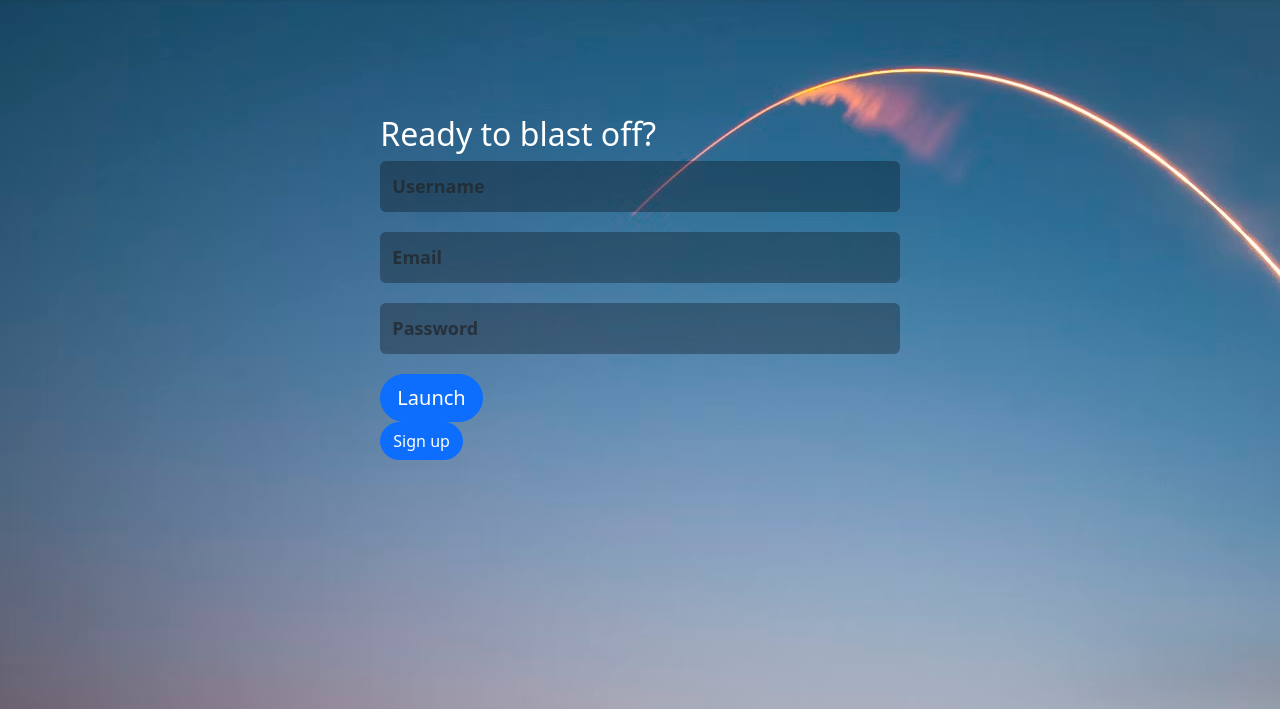
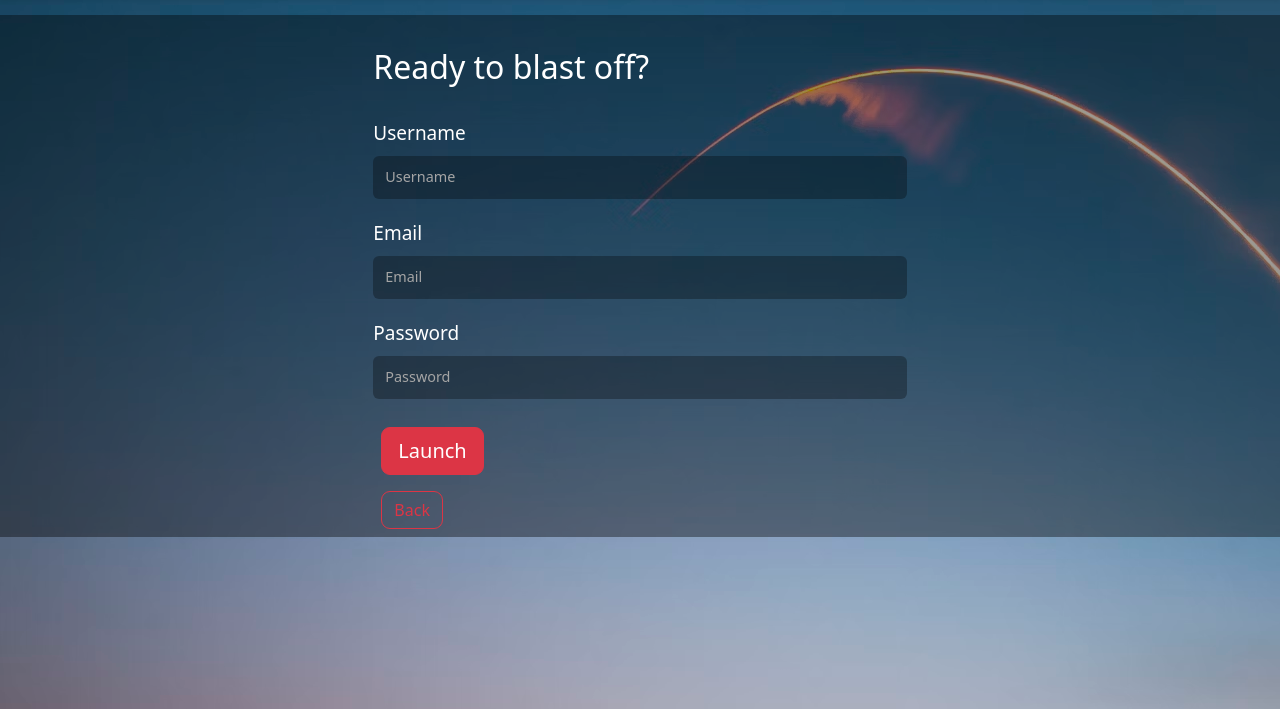
Before and after one commit to jonjones320/Capstone-1, a Flask app: page /login in a window 1280 px wide. Shown: the part 91-800 px from the top of the page. Run offline with Flask 3, Linux system fonts and the light colour scheme; some libraries are stand-ins or nearby versions.

Commit message:
Fixed the layout of the login/register pages. Updated the 'register new user' validation to use Flask's organic validation, WTForms form validation, and SQLAlchemy's uniqueness validation.

```diff
--- a/forms.py
+++ b/forms.py
@@ -34,11 +34,9 @@ class RegisterUserForm(FlaskForm):
         password = PasswordField(
             'Password', validators=[DataRequired(), Length(min=6)])
         confirmPassword = PasswordField(
-            'Confirm Password', validators=[DataRequired(), EqualTo("password", message="Passwords do not match.")])
+            'Confirm Password', validators=[DataRequired(),
+            EqualTo("password", message="Passwords do not match.")])
 
-    # VS Code provided validation. Checks the form entries vs. the validators:
-        def validate(self, extra_validators: Mapping[str, Sequence[Any]] | None = None) -> bool:
-                return super().validate(extra_validators)
 
 
 class CollectionForm(ModelForm):
@@ -59,9 +57,12 @@ class LaunchForm(ModelForm):
 class LoginForm(FlaskForm):
     """Login user form"""
 
-    username = StringField('Username', validators=[DataRequired()])
-    email = EmailField('Email', validators=[Email()])
-    password = StringField('Password', validators=[DataRequired()])
+    username = StringField(
+        'Username', validators=[DataRequired()])
+    email = EmailField(
+        'Email', validators=[Email()])
+    password = PasswordField(
+        'Password', validators=[DataRequired()])
 
 
 class ProfileForm(ModelForm):
--- a/static/stylesheets/style.css
+++ b/static/stylesheets/style.css
@@ -26,7 +26,7 @@
   }
 
   .btn {
-    border-radius: 50px;
+    border-radius: 9px;
   }
 
   .btn:hover {
@@ -196,7 +196,8 @@
   }
 
   .join-message {
-    margin-top: 100px;
+    margin-top: 33px;
+    margin-bottom: 33px;
     color: white;
     text-shadow: 8px #000000;
   }
@@ -513,7 +514,6 @@
     top: 0;
     width: 100vw;
     left: 0;
-    z-index: -1;
     background-image: url("/static/images/signed-out-home.jpg");
     background-size: cover;
     background-position: center center;
@@ -531,18 +531,26 @@
   }
 
   .home-hero h1 {
-    margin-bottom: 4rem;
+    margin-bottom: 3rem;
   }
 
-  /* .home-hero:before {
+  .home-hero:before {
     content: "";
     position: absolute;
     top: 0;
     left: 0;
     right: 0;
     bottom: 0;
-    background: rgba(255, 255, 255, 0.3);
-  } */
+  }
+
+  #btn-sign-up {
+    margin-top: 1.25rem;
+    margin-bottom: 0.5rem;
+  }
+
+  #btn-login {
+    margin: 0.5rem;
+  }
 
   /* ============================== Signed in Home */
 
@@ -592,10 +600,43 @@
   /* ========================== Signup/Login */
 
   #user_form input.form-control {
-    font-size: 18px;
-    font-weight: bold;
+    font-size: 13px;
     padding: 12px;
   }
+
+  #user_form input::placeholder
+  {
+    color:    rgb(165, 165, 165);
+    font-size: .9rem;
+  }
+
+  #login-row {
+    background-color: #00000063;
+    display: flex;
+    flex-direction: column;
+    align-items: center;
+  }
+
+  .form-label {
+    color: white;
+    font-size: 19px;
+  }
+
+  #btn-cancel {
+    margin: 0.5rem;
+  }
+
+  #join-column {
+    display: flex;
+    justify-content: center;
+  }
+
+  #login-column {
+    display: flex;
+    justify-content: center;
+    background-color: #00000063;
+  }
+
 
   /* =========================== Edit Page */
 
--- a/templates/base.html
+++ b/templates/base.html
@@ -46,7 +46,7 @@
           <li><a href="/logout">Logout</a></li>
         {% else %}
           <li class="nav-item">
-            <a class="nav-link" href="/register">Sign up</a>
+            <a class="nav-link" href="/register">Join</a>
           </li>
           <li class="nav-item">
             <a class="nav-link" href="/login">Log in</a>
--- a/templates/user/login.html
+++ b/templates/user/login.html
@@ -4,7 +4,7 @@
 
 {% block content %}
 
-  <div class="row justify-content-md-center">
+  <div id="login-column">
     <div class="col-md-7 col-lg-5">
         <h2 class="join-message">Ready to blast off?</h2>
 
@@ -15,12 +15,13 @@
             {% for error in field.errors %}
               <span class="text-danger">{{ error }}</span>
             {% endfor %}
+            <label class="form-label"> {{ field.label.text }} </label>
             {{ field(placeholder=field.label.text, class="form-control") }}
           {% endfor %}
 
-        <button class="btn btn-primary btn-block btn-lg">Launch</button>
+          <button class="btn btn-danger btn-block btn-lg" id="btn-login">Launch</button>
         </form>
-      <a href="/register" class="btn btn-primary">Sign up</a>
+        <a href="/" class="btn btn-outline-danger" id="btn-cancel">Back</a>
     </div>
   </div>
 
```
Also changed, not shown: templates/home-anon.html (+5 -2 lines), templates/user/register.html (+5 -3 lines). Lines whose indentation alone changed are shown as unchanged.
